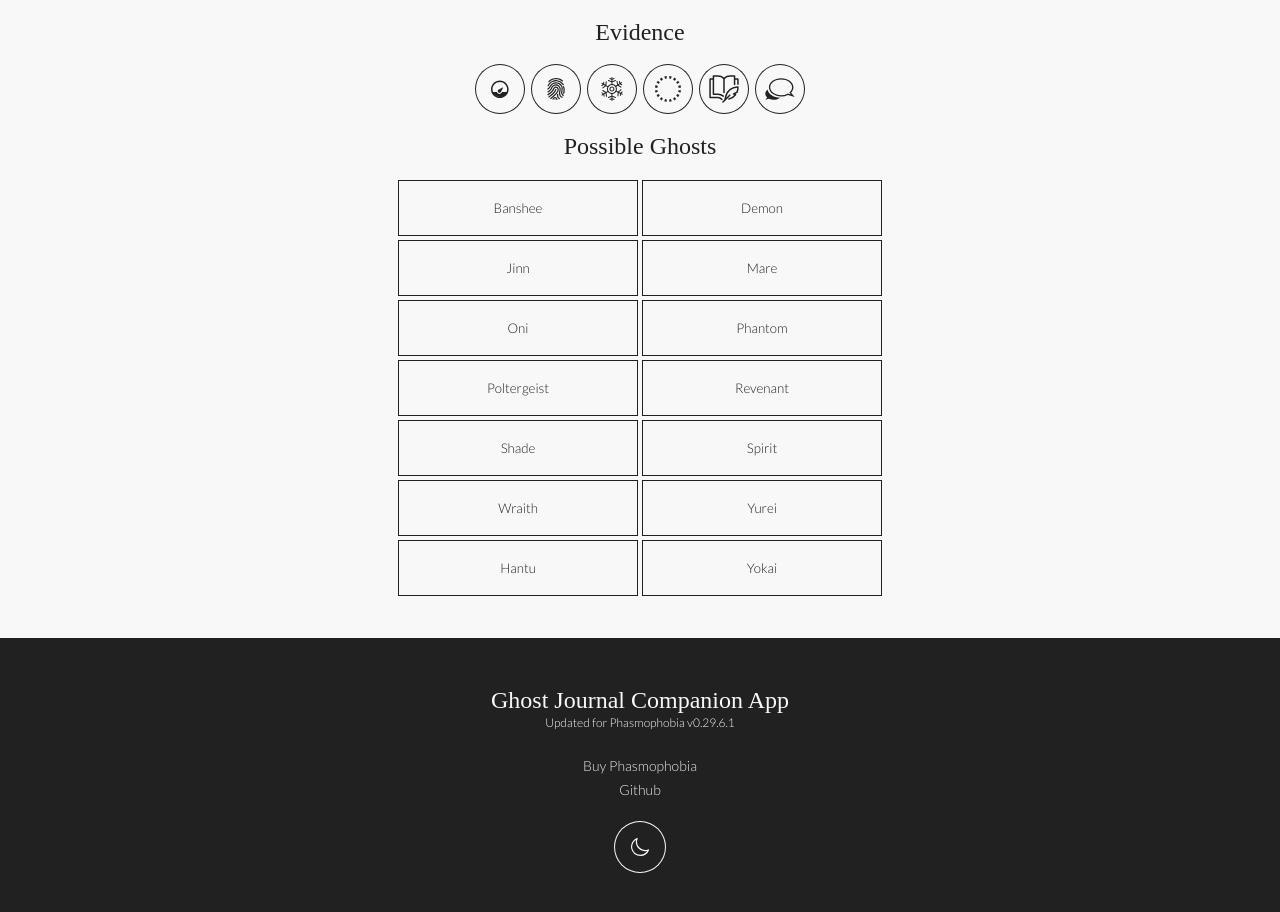
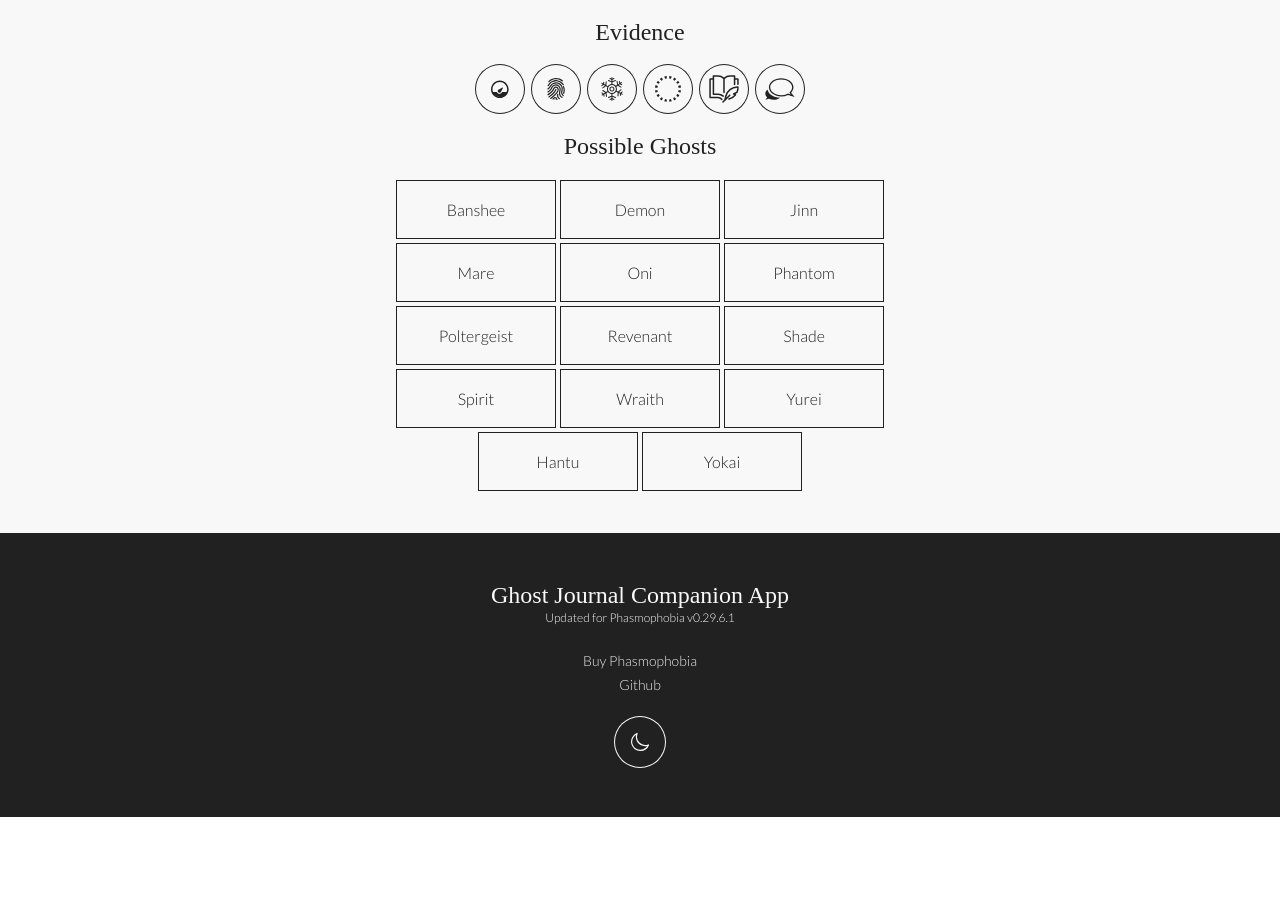
Before and after one commit to danWithABeard/phasmophobia-journal, a React (Create React App) app: page / in a window 1280 px wide. Shown: the top 912 px of the page. After the commit the page ends 817 px from the top, so only its background shows below. Built offline with nearby package versions, Linux system fonts and the light colour scheme; the HTML template or start-up script is replaced by a standard one; a web font is replaced by a local one.

Commit message:
Tweaking ghost layout

```diff
--- a/src/scss/_ghosts.scss
+++ b/src/scss/_ghosts.scss
@@ -11,12 +11,13 @@
 .ghost__button {
   border: 0;
   cursor: pointer;
+  font-family: $body;
+  margin: 2px;
+  outline: 0;
   padding: 20px 0;
-  margin: 2px;
-  width: 48%;
-  font-family: $body;
+  font-size: 16px;
   transition: box-shadow .2s, background-color .2s;
-  outline: 0;
+  width: 32%;
 
   &--active {
     background-color: $charcoal;
```
